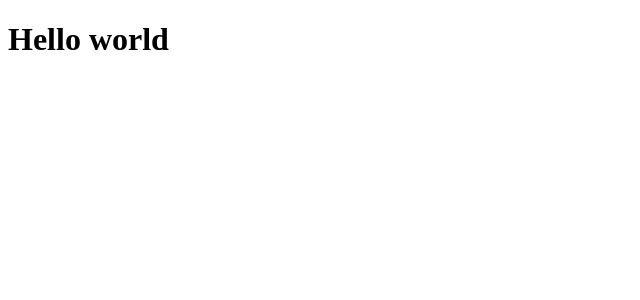
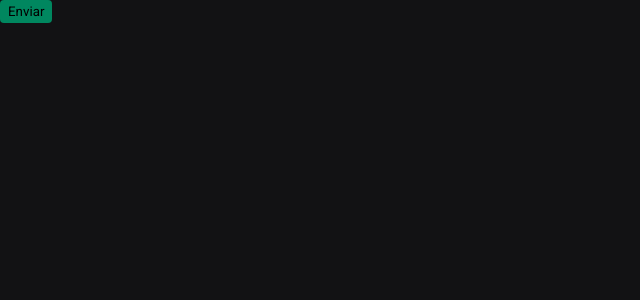
Before and after one commit to diegobaena89/e-commerce-shop, a Next.js app: page / in a window 1280 px wide. Shown: the top 300 px of the page, without its empty margins (0-640 px from the left). Built offline with nearby package versions, Linux system fonts and the light colour scheme.

Commit message:
feature: crate global styles with stitches

```diff
--- a/package.json
+++ b/package.json
@@ -10,6 +10,7 @@
   },
   "dependencies": {
     "@next/font": "13.1.6",
+    "@stitches/react": "^1.2.8",
     "@types/react-dom": "18.0.10",
     "eslint": "8.33.0",
     "eslint-config-next": "13.1.6",
--- a/src/pages/_app.tsx
+++ b/src/pages/_app.tsx
@@ -1,4 +1,7 @@
 import type { AppProps } from 'next/app';
+import { globalStyles } from '../styles/global';
+
+globalStyles();
 
 export default function App({ Component, pageProps }: AppProps) {
   return <Component {...pageProps} />;
--- /dev/null
+++ b/src/pages/_document.tsx
@@ -0,0 +1,30 @@
+import { Html, Head, Main, NextScript } from 'next/document';
+import { getCssText } from '../styles';
+
+export default function Document() {
+  return (
+    <Html>
+      <Head>
+        <link rel='preconnect' href='https://fonts.googleapis.com' />
+        <link
+          rel='preconnect'
+          href='https://fonts.gstatic.com'
+          crossOrigin='anonymous'
+        />
+        <link
+          href='https://fonts.googleapis.com/css2?family=Roboto:ital,wght@0,400;1,700&display=swap'
+          rel='stylesheet'
+        />
+
+        <style
+          id='stitches'
+          dangerouslySetInnerHTML={{ __html: getCssText() }}
+        />
+      </Head>
+      <body>
+        <Main />
+        <NextScript />
+      </body>
+    </Html>
+  );
+}
--- a/src/pages/index.tsx
+++ b/src/pages/index.tsx
@@ -1,3 +1,12 @@
+import { styled } from '../styles';
+
+const Button = styled('button', {
+  backgroundColor: '$green500',
+  borderRadius: 4,
+  border: 0,
+  padding: '4px 8px',
+});
+
 export default function Home() {
-  return <h1>Hello world</h1>;
+  return <Button>Enviar</Button>;
 }
--- /dev/null
+++ b/src/styles/global.ts
@@ -0,0 +1,19 @@
+import { globalCss } from '.';
+
+export const globalStyles = globalCss({
+  '*': {
+    margin: 0,
+    padding: 0,
+  },
+
+  body: {
+    backgroundColor: '$gray900',
+    color: '$gray100',
+    '-webkit-font-smoothing': 'antialiased',
+  },
+
+  'body, input, textarea, button': {
+    fontFamily: 'Roboto',
+    fontWeight: 400,
+  },
+});
--- /dev/null
+++ b/src/styles/index.ts
@@ -0,0 +1,26 @@
+import { createStitches } from '@stitches/react';
+
+export const {
+  config,
+  styled,
+  globalCss,
+  keyframes,
+  getCssText,
+  theme,
+  createTheme,
+  css,
+} = createStitches({
+  theme: {
+    colors: {
+      white: '#FFF',
+
+      gray900: '#121214',
+      gray800: '#202024',
+      gray300: '#c4c4cc',
+      gray100: '#e1e1e6',
+
+      green500: '#00875f',
+      green300: '#00b37e',
+    },
+  },
+});
```
Also changed, not shown: 2 other files (tests, documents, lock files or other folders).
